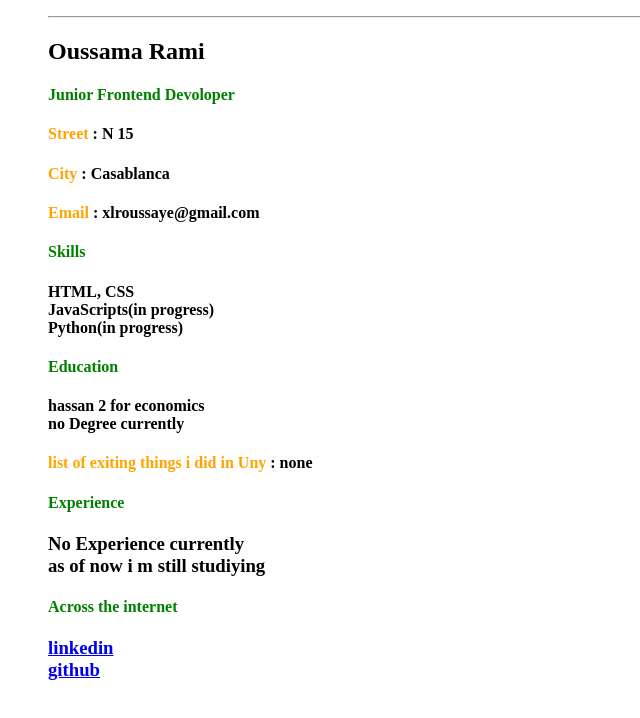
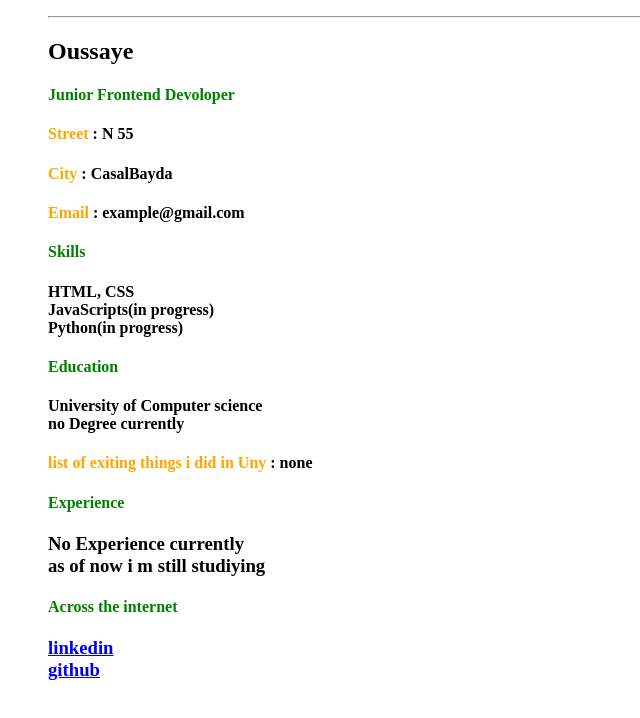
Before and after one commit to OussamaRami/single-page-CV, a plain HTML site: page index.html in a window 1280 px wide. Shown: the whole page, without its empty margins (0-640 px from the left). Drawn offline with Linux system fonts and the light colour scheme.

Commit message:
Update index.html

```diff
--- a/index.html
+++ b/index.html
@@ -4,8 +4,8 @@
     <meta charset="UTF-8">
     <meta name="viewport" content="width=device-width, initial-scale=1.0">
     <meta name="description" content="this is a breif page of my single-page-CV cureently">
-    <meta property="og:title" content="Oussama Rami - Junior Frontend Developer">
-    <meta property="og:description" content="Explore the single-page CV of Oussama Rami, showcasing skills in HTML, CSS">
+    <meta property="og:title" content="Oussaye - Junior Frontend Developer">
+    <meta property="og:description" content="Explore the single-page CV of Oussaye, showcasing skills in HTML, CSS">
     <meta property="og:type" content="profile">
     <link rel="icon" href="favicon/favicon-32x32.png" >
     <title>single page CV</title>
@@ -15,14 +15,14 @@
     <div>
         <hr width="70%" align="left">
         <section>
-        <h1><strong>Oussama Rami</strong></h1>
+        <h1><strong>Oussaye</strong></h1>
             <article>
                 <h4><font color ="green"> Junior Frontend Devoloper</font> </h4>
             </article>
             <article>
-                <h4><font color="orange">Street</font> : N 15</h4>
-                <h4><font color="orange">City</font> : Casablanca</h4>
-                <h4><font color="orange">Email</font> : xlroussaye@gmail.com</h4>
+                <h4><font color="orange">Street</font> : N 55</h4>
+                <h4><font color="orange">City</font> : CasalBayda</h4>
+                <h4><font color="orange">Email</font> : example@gmail.com</h4>
             </article>
         </section>
         <section>
@@ -38,7 +38,7 @@
         <section>
             <article><h4><font color="green">Education</font></h4></article>
             <article>
-                <h4>hassan 2 for economics <br> no Degree currently</h4>
+                <h4>University of Computer science <br> no Degree currently</h4>
                 <h4><font color="orange">list of exiting things i did in Uny</font> : none</h4>
             </article>
         </section>
```
